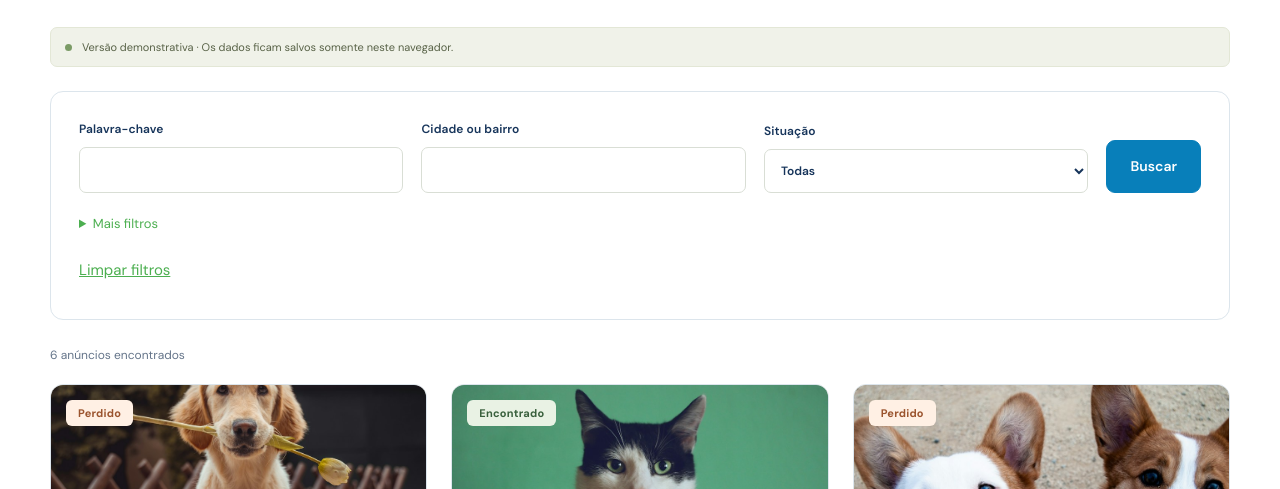
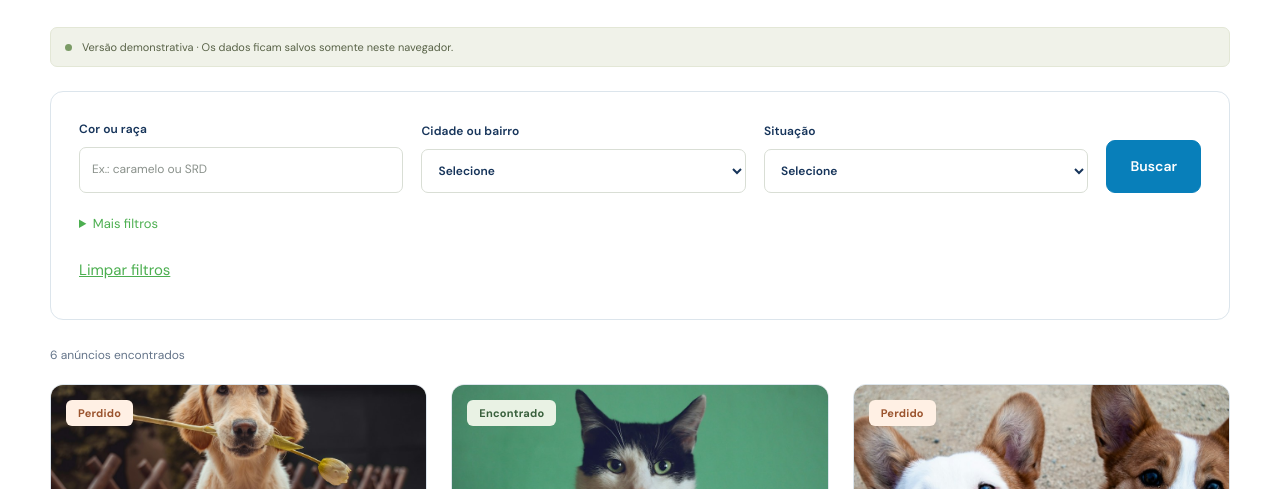
Before and after one commit to JVictorMachado/ipet, a plain HTML site: page anuncios.html in a window 1280 px wide. Shown: the part 311-800 px from the top of the page. Drawn offline with Linux system fonts and the light colour scheme.

Commit message:
Melhora os filtros de busca
Signed-off-by: JVictorMachado <JVictorMachado@users.noreply.github.com>

```diff
--- a/anuncios.html
+++ b/anuncios.html
@@ -27,20 +27,54 @@
         <form id="filters" class="filter-panel">
           <div class="filter-main">
             <label
-              >Palavra-chave<input
+              >Cor ou raça<input
                 name="q"
                 type="text"
                 value=""
-                maxlength="150" /></label
+                maxlength="150"
+                placeholder="Ex.: caramelo ou SRD" /></label
             ><label
-              >Cidade ou bairro<input
-                name="local"
-                type="text"
-                value=""
-                maxlength="150" /></label
+              >Cidade ou bairro<select name="local">
+                <option value="">Selecione</option>
+                <option value="Águas Claras">Águas Claras</option>
+                <option value="Água Quente">Água Quente</option>
+                <option value="Arapoanga">Arapoanga</option>
+                <option value="Arniqueira">Arniqueira</option>
+                <option value="Brazlândia">Brazlândia</option>
+                <option value="Candangolândia">Candangolândia</option>
+                <option value="Ceilândia">Ceilândia</option>
+                <option value="Cruzeiro">Cruzeiro</option>
+                <option value="Fercal">Fercal</option>
+                <option value="Gama">Gama</option>
+                <option value="Guará">Guará</option>
+                <option value="Itapoã">Itapoã</option>
+                <option value="Jardim Botânico">Jardim Botânico</option>
+                <option value="Lago Norte">Lago Norte</option>
+                <option value="Lago Sul">Lago Sul</option>
+                <option value="Núcleo Bandeirante">Núcleo Bandeirante</option>
+                <option value="Paranoá">Paranoá</option>
+                <option value="Park Way">Park Way</option>
+                <option value="Planaltina">Planaltina</option>
+                <option value="Plano Piloto">Plano Piloto</option>
+                <option value="Recanto das Emas">Recanto das Emas</option>
+                <option value="Riacho Fundo">Riacho Fundo</option>
+                <option value="Riacho Fundo II">Riacho Fundo II</option>
+                <option value="Samambaia">Samambaia</option>
+                <option value="Santa Maria">Santa Maria</option>
+                <option value="São Sebastião">São Sebastião</option>
+                <option value="SCIA/Estrutural">SCIA/Estrutural</option>
+                <option value="SIA">SIA</option>
+                <option value="Sobradinho">Sobradinho</option>
+                <option value="Sobradinho II">Sobradinho II</option>
+                <option value="Sol Nascente/Pôr do Sol">Sol Nascente/Pôr do Sol</option>
+                <option value="Sudoeste/Octogonal">Sudoeste/Octogonal</option>
+                <option value="Taguatinga">Taguatinga</option>
+                <option value="Varjão">Varjão</option>
+                <option value="Vicente Pires">Vicente Pires</option>
+              </select></label
             ><label
               >Situação<select name="tipo">
-                <option value="">Todas</option>
+                <option value="">Selecione</option>
                 <option value="perdido">Perdido</option>
                 <option value="encontrado">Encontrado</option>
               </select></label
```
Also changed, not shown: meus-anuncios.html (+42 -8 lines).
